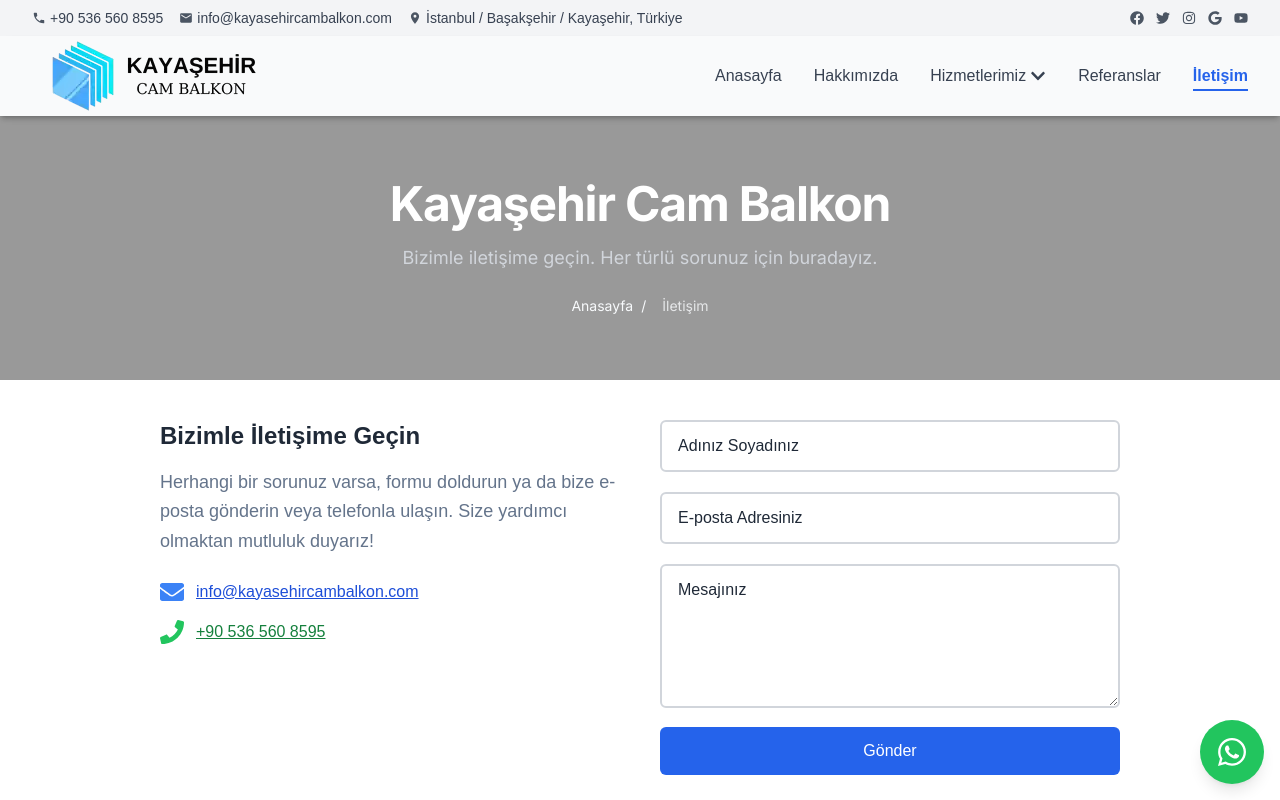
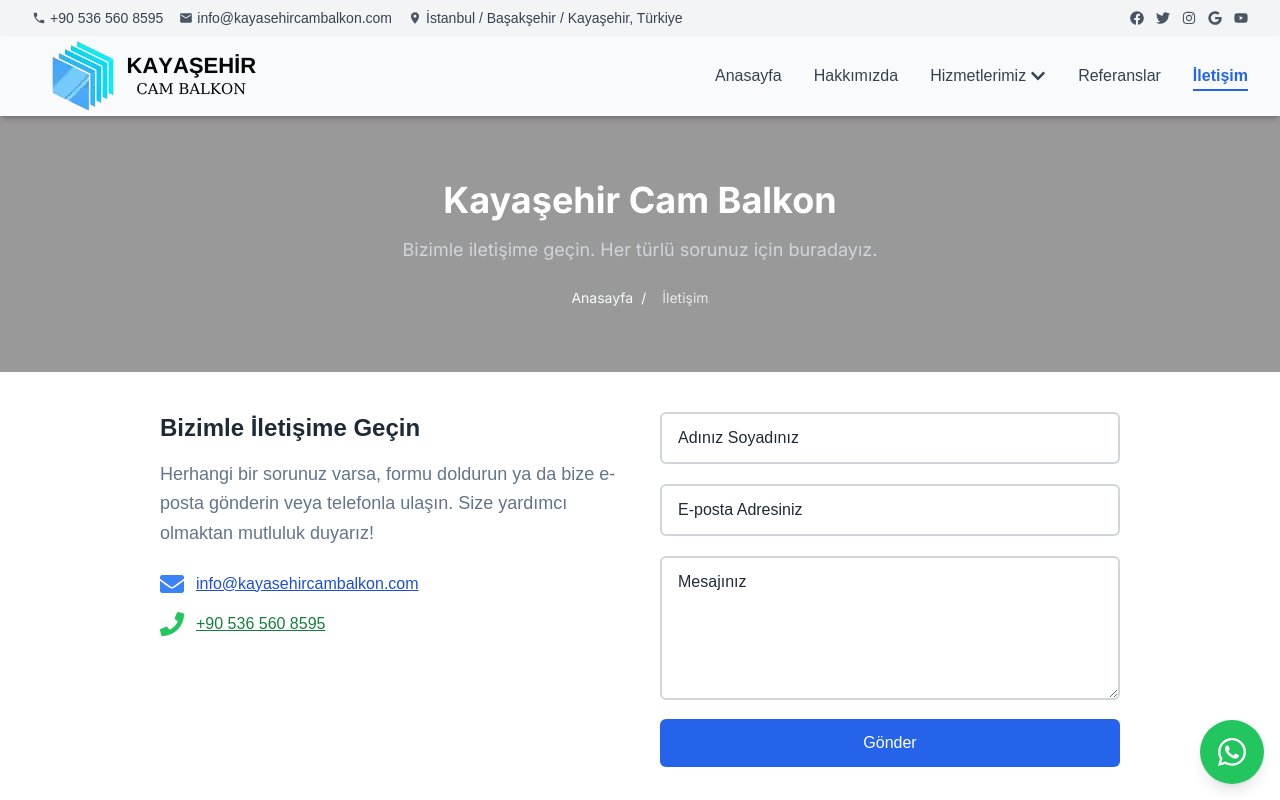
Before and after one commit to yunusmertofficial/kayasehircambalkon, a Next.js app: page /iletisim in a window 1280 px wide. Shown: the top 800 px of the page. Built offline with nearby package versions, Linux system fonts and the light colour scheme.

Commit message:
Refactor Breadcrumb component title styling for improved readability

```diff
--- a/src/components/Breadcrumb.tsx
+++ b/src/components/Breadcrumb.tsx
@@ -26,7 +26,7 @@ const Breadcrumb = ({
       <div className="relative z-10 py-16 px-4">
         {/* Başlık */}
         <h1
-          className="text-5xl font-extrabold text-white tracking-tight"
+          className="text-4xl font-bold text-white"
           style={{
             fontFamily: "Inter, sans-serif", // Fallback font ekleyin
           }}
```
